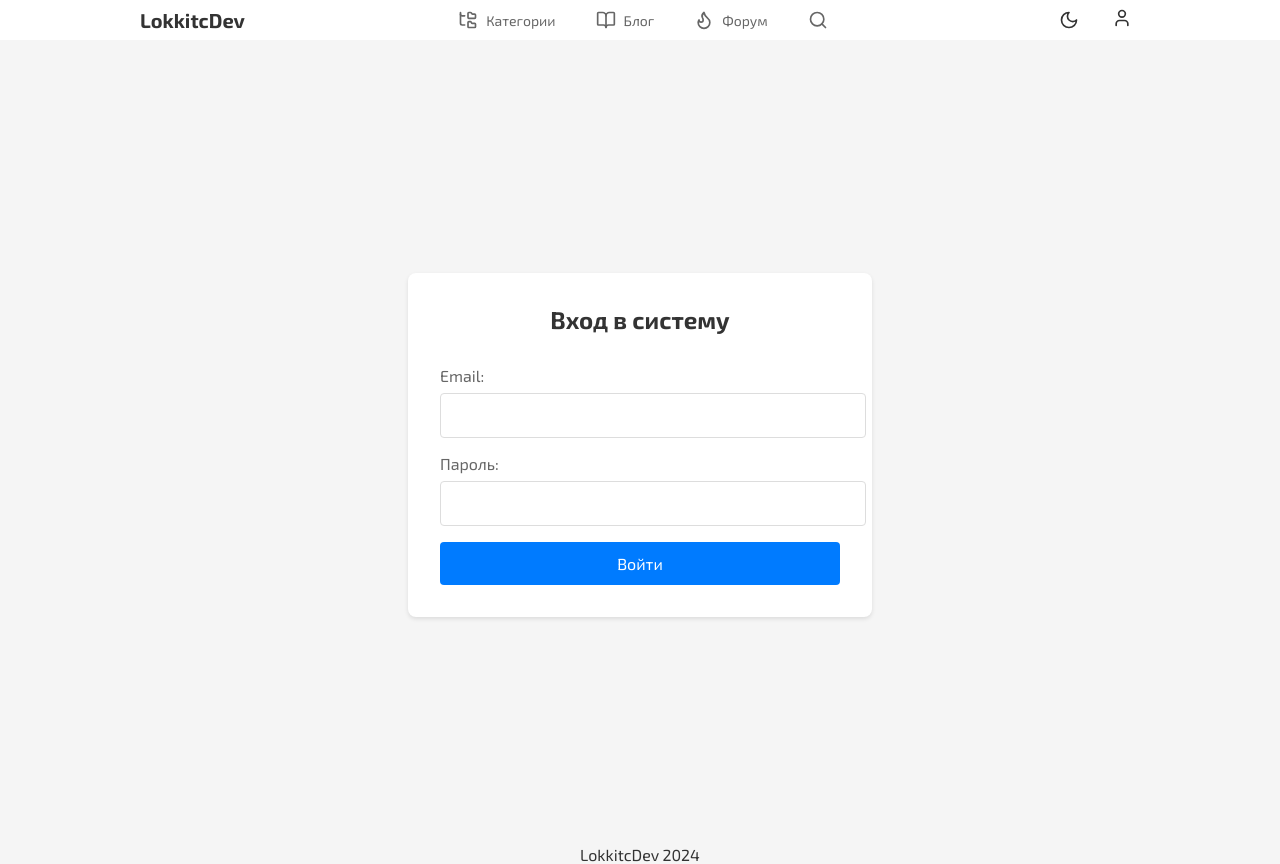
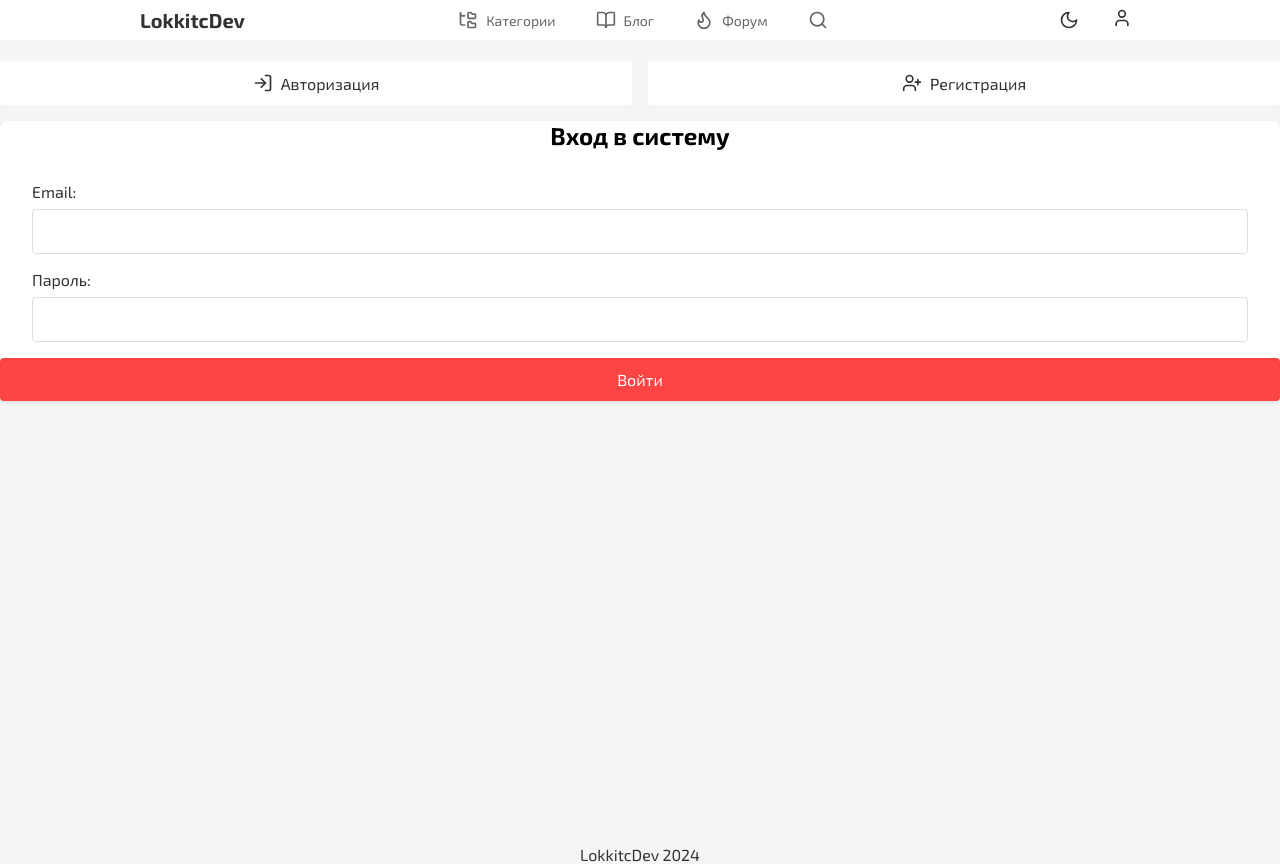
Before and after one commit to lokkitc/lokkitc-dev, a React (Vite) app in the folder client/: page /auth in a window 1280 px wide. Built offline with nearby package versions, Linux system fonts and the light colour scheme.

Commit message:
Refactor Auth component and styles for improved user experience. Added registration functionality with new input fields for name, surname, and username. Updated form submission logic to handle both login and registration. Enhanced CSS for better layout and responsiveness.

```diff
--- a/client/src/pages/Auth/Auth.css
+++ b/client/src/pages/Auth/Auth.css
@@ -1,40 +1,45 @@
+
+
 .auth-container {
     display: flex;
-    justify-content: center;
+    justify-content: start;
     align-items: center;
     min-height: 100vh;
-    background-color: #f5f5f5;
+    background-color: var(--color-background-secondary);
+    flex-direction: column;
 }
 
 .auth-form {
-    background-color: white;
-    padding: 2rem;
+    display: flex;
+    flex-direction: column;
+    background-color: var(--color-background-primary);
+    align-items: center;
     border-radius: 8px;
     box-shadow: 0 2px 4px rgba(0, 0, 0, 0.1);
     width: 100%;
-    max-width: 400px;
 }
 
 .auth-form h2 {
     text-align: center;
     margin-bottom: 2rem;
-    color: #333;
+    color: var(--text-color);
 }
 
 .form-group {
     margin-bottom: 1rem;
+    width: 95%;
 }
 
 .form-group label {
     display: block;
     margin-bottom: 0.5rem;
-    color: #666;
+    color: var(--color-text-primary);
 }
 
 .form-group input {
-    width: 100%;
+    width: -webkit-fill-available;
     padding: 0.75rem;
-    border: 1px solid #ddd;
+    border: 1px solid var(--color-border-primary);
     border-radius: 4px;
     font-size: 1rem;
 }
@@ -42,7 +47,7 @@
 .submit-btn {
     width: 100%;
     padding: 0.75rem;
-    background-color: #007bff;
+    background-color: var(--color-accent-primary);
     color: white;
     border: none;
     border-radius: 4px;
@@ -52,11 +57,50 @@
 }
 
 .submit-btn:hover {
-    background-color: #0056b3;
+    background-color: var(--color-accent-hover);
 }
 
 .form-group input:focus {
     outline: none;
-    border-color: #007bff;
+    border-color: var(--color-border-primary);
     box-shadow: 0 0 0 2px rgba(0,123,255,0.25);
 }
+
+.form-container {
+    display: flex;
+    flex-direction: column;
+    transition: opacity 0.5s ease-in-out;
+    width: 100%;
+    align-items: center;
+    opacity: 1;
+}
+
+.hidden {
+    display: none;
+}
+
+.auth-container-buttons {
+    display: flex;
+    justify-content: center;
+    align-items: center;
+    flex-direction: row;
+    gap: 1rem;
+    width: 100%;
+    padding: 1rem;
+}
+
+.auth-container-buttons button {
+    display: flex;
+    align-items: center;
+    justify-content: center;
+    gap: 0.5rem;
+    width: 100%;
+    padding: 0.75rem;
+    color: var(--color-text-primary);
+    background-color: var(--color-background-primary);
+    border: none;
+    border-radius: 4px;
+    font-size: 1rem;
+    cursor: pointer;
+    transition: background-color 0.2s;
+}
--- a/client/src/pages/Auth/Auth.jsx
+++ b/client/src/pages/Auth/Auth.jsx
@@ -1,12 +1,19 @@
 import React, { useState } from 'react';
+import { useNavigate } from 'react-router-dom';
 import './Auth.css';
 import { API_BASE_URL } from '../../config';
+import { User, LogIn, UserPlus } from 'lucide-react';
 
 const Auth = () => {
     const [formData, setFormData] = useState({
+        name: '',
+        surname: '',
+        username: '',
         email: '',
         password: ''
     });
+    const [isLogin, setIsLogin] = useState(true);
+    const navigate = useNavigate();
 
     const handleChange = (e) => {
         setFormData({
@@ -17,25 +24,24 @@ const Auth = () => {
 
     const handleSubmit = async (e) => {
         e.preventDefault();
+        const url = isLogin ? `${API_BASE_URL}/users/login` : `${API_BASE_URL}/users/`;
+
         try {
-            const response = await fetch(`${API_BASE_URL}/auth/token`, {
+            const response = await fetch(url, {
                 method: 'POST',
                 headers: {
-                    'Content-Type': 'application/x-www-form-urlencoded'
+                    'Content-Type': 'application/json',
                 },
-                body: new URLSearchParams({
-                    username: formData.email,
-                    password: formData.password
-                })
+                body: JSON.stringify(formData),
             });
 
-            if (response.ok) {
+            if (!response.ok) {
+                throw new Error('Ошибка при отправке данных');
+            }
+
             const data = await response.json();
-                localStorage.setItem('token', data.access_token);
-                // Здесь можно добавить редирект после успешной авторизации
-            } else {
-                alert('Ошибка авторизации');
-            }
+            console.log(data);
+            navigate("/");
         } catch (error) {
             console.error('Ошибка:', error);
         }
@@ -43,13 +49,22 @@ const Auth = () => {
 
     return (
         <div className="auth-container">
+            <div className='auth-container-buttons'>
+                <button onClick={() => setIsLogin(true)}>
+                    <LogIn size={20} /> Авторизация
+                </button>
+                <button onClick={() => setIsLogin(false)}>
+                    <UserPlus size={20} /> Регистрация
+                </button>
+            </div>
+            <div className={`form-container ${isLogin ? '' : 'hidden'}`}>
                 <form className="auth-form" onSubmit={handleSubmit}>
                     <h2>Вход в систему</h2>
                     <div className="form-group">
-                    <label htmlFor="email">Email:</label>
+                        <label htmlFor="login-email">Email:</label>
                         <input
                             type="email"
-                        id="email"
+                            id="login-email"
                             name="email"
                             value={formData.email}
                             onChange={handleChange}
@@ -57,10 +72,10 @@ const Auth = () => {
                         />
                     </div>
                     <div className="form-group">
-                    <label htmlFor="password">Пароль:</label>
+                        <label htmlFor="login-password">Пароль:</label>
                         <input
                             type="password"
-                        id="password"
+                            id="login-password"
                             name="password"
                             value={formData.password}
                             onChange={handleChange}
@@ -70,6 +85,68 @@ const Auth = () => {
                     <button type="submit" className="submit-btn">Войти</button>
                 </form>
             </div>
+            <div className={`form-container ${isLogin ? 'hidden' : ''}`}>
+                <form className="auth-form" onSubmit={handleSubmit}>
+                    <h2>Регистрация</h2>
+                    <div className="form-group">
+                        <label htmlFor="register-name">Имя:</label>
+                        <input
+                            type="text"
+                            id="register-name"
+                            name="name"
+                            value={formData.name}
+                            onChange={handleChange}
+                            required
+                        />
+                    </div>
+                    <div className="form-group">
+                        <label htmlFor="register-surname">Фамилия:</label>
+                        <input
+                            type="text"
+                            id="register-surname"
+                            name="surname"
+                            value={formData.surname}
+                            onChange={handleChange}
+                            required
+                        />
+                    </div>
+                    <div className="form-group">
+                        <label htmlFor="register-username">Имя пользователя:</label>
+                        <input
+                            type="text"
+                            id="register-username"
+                            name="username"
+                            value={formData.username}
+                            onChange={handleChange}
+                            required
+                        />
+                    </div>
+                    <div className="form-group">
+                        <label htmlFor="register-email">Email:</label>
+                        <input
+                            type="email"
+                            id="register-email"
+                            name="email"
+                            value={formData.email}
+                            onChange={handleChange}
+                            required
+                        />
+                    </div>
+                    <div className="form-group">
+                        <label htmlFor="register-password">Пароль:</label>
+                        <input
+                            type="password"
+                            id="register-password"
+                            name="password"
+                            value={formData.password}
+                            onChange={handleChange}
+                            required
+                        />
+                    </div>
+                    <button type="submit" className="submit-btn">Зарегистрироваться</button>
+                </form>
+            </div>
+        </div>
     );
 };
 
```
Lines whose indentation alone changed are shown as unchanged.
